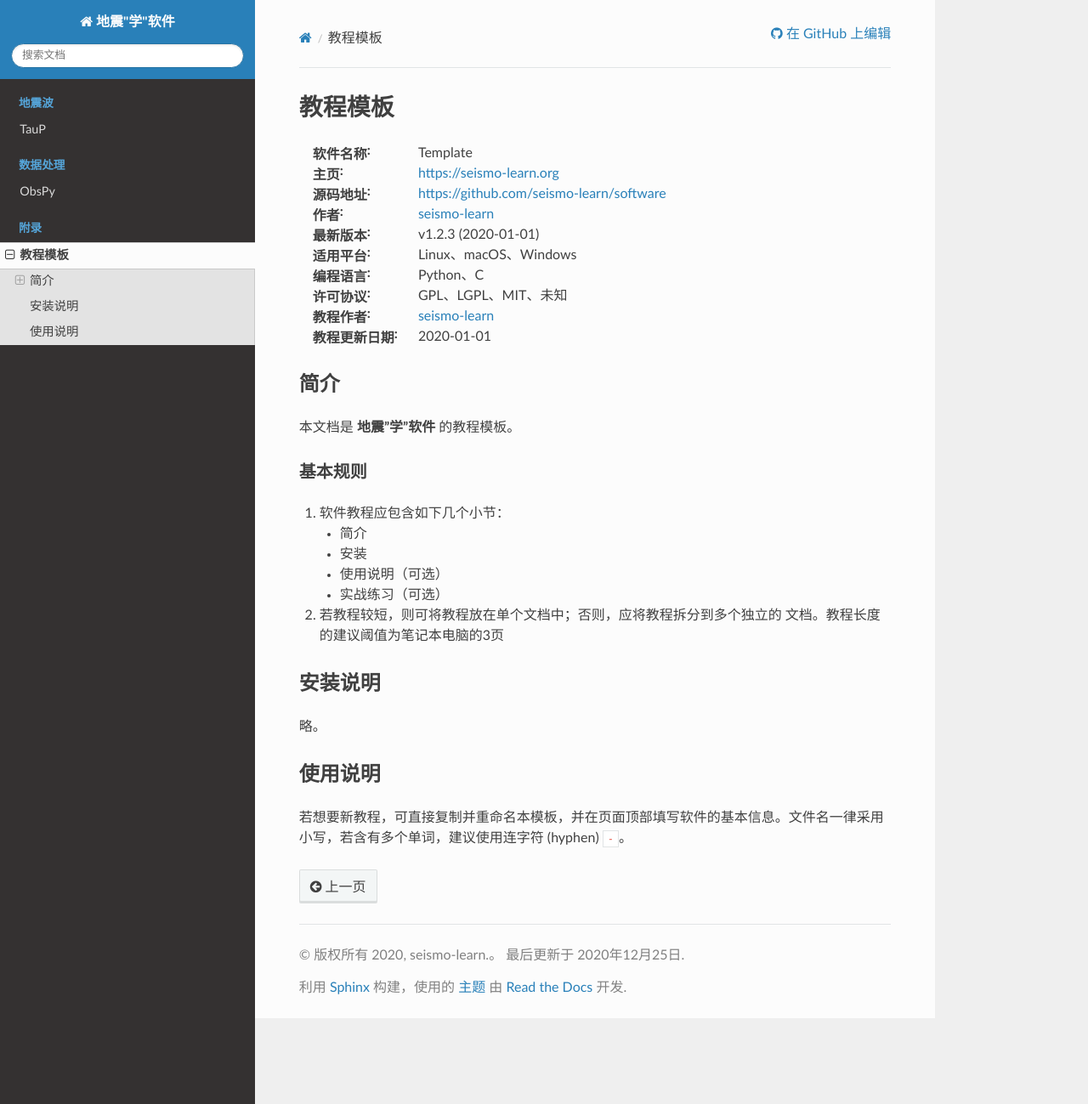
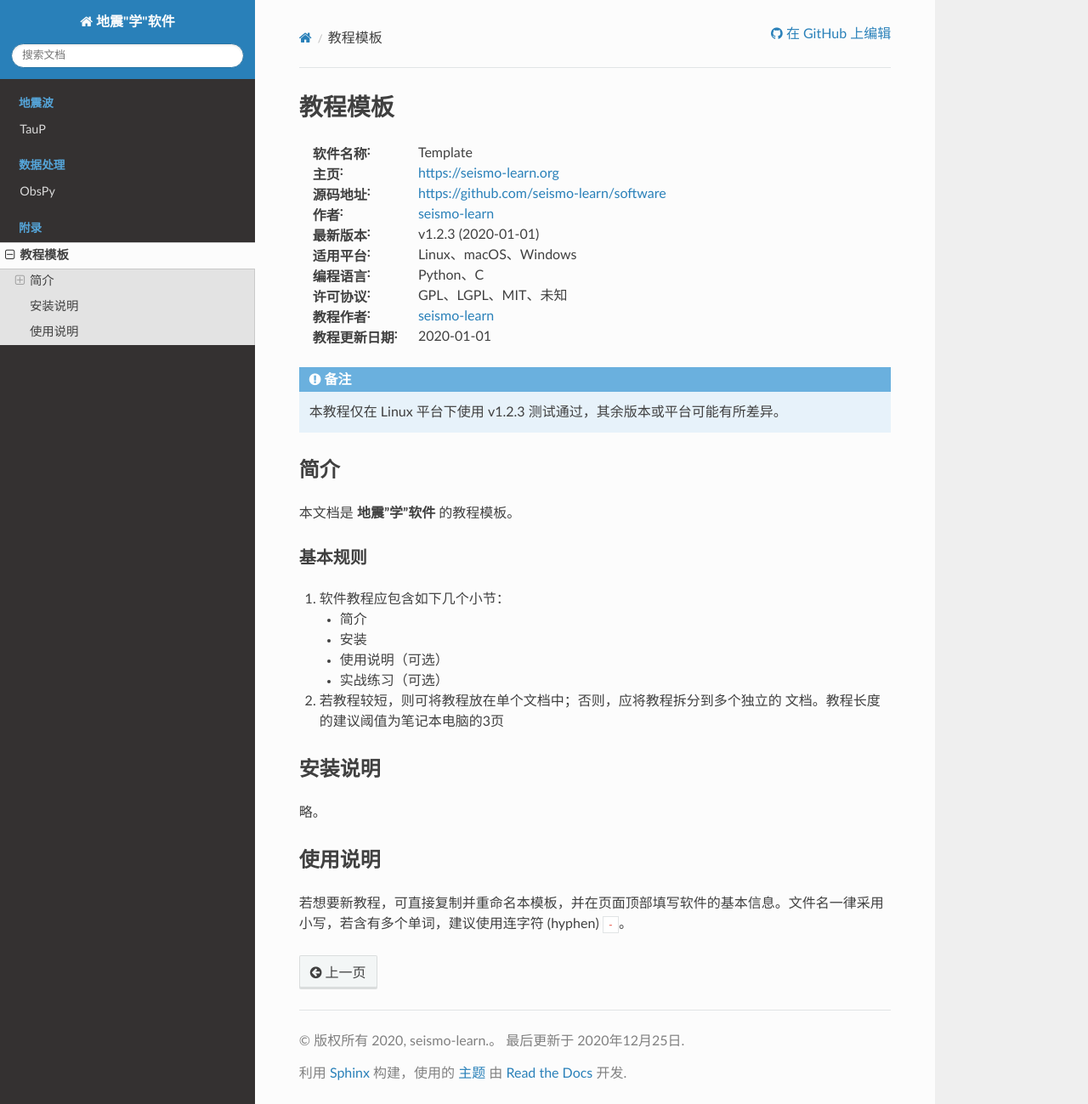
Before and after one commit to seismo-learn/software, a Sphinx documentation site: the page built from source/template.rst, in a window 1280 px wide and 1299 px high. Shown: the whole window at 85% size. Built offline with Sphinx 7.4.7 and the Read the Docs theme 2.0.0, drawn with Linux system fonts in a browser that asks for light colours.

```diff
--- a/source/template.rst
+++ b/source/template.rst
@@ -12,6 +12,10 @@
 
 :教程作者: `seismo-learn <https://seismo-learg.org>`__
 :教程更新日期: 2020-01-01
+
+.. note::
+
+   本教程仅在 Linux 平台下使用 v1.2.3 测试通过，其余版本或平台可能有所差异。
 
 简介
 ----
```
